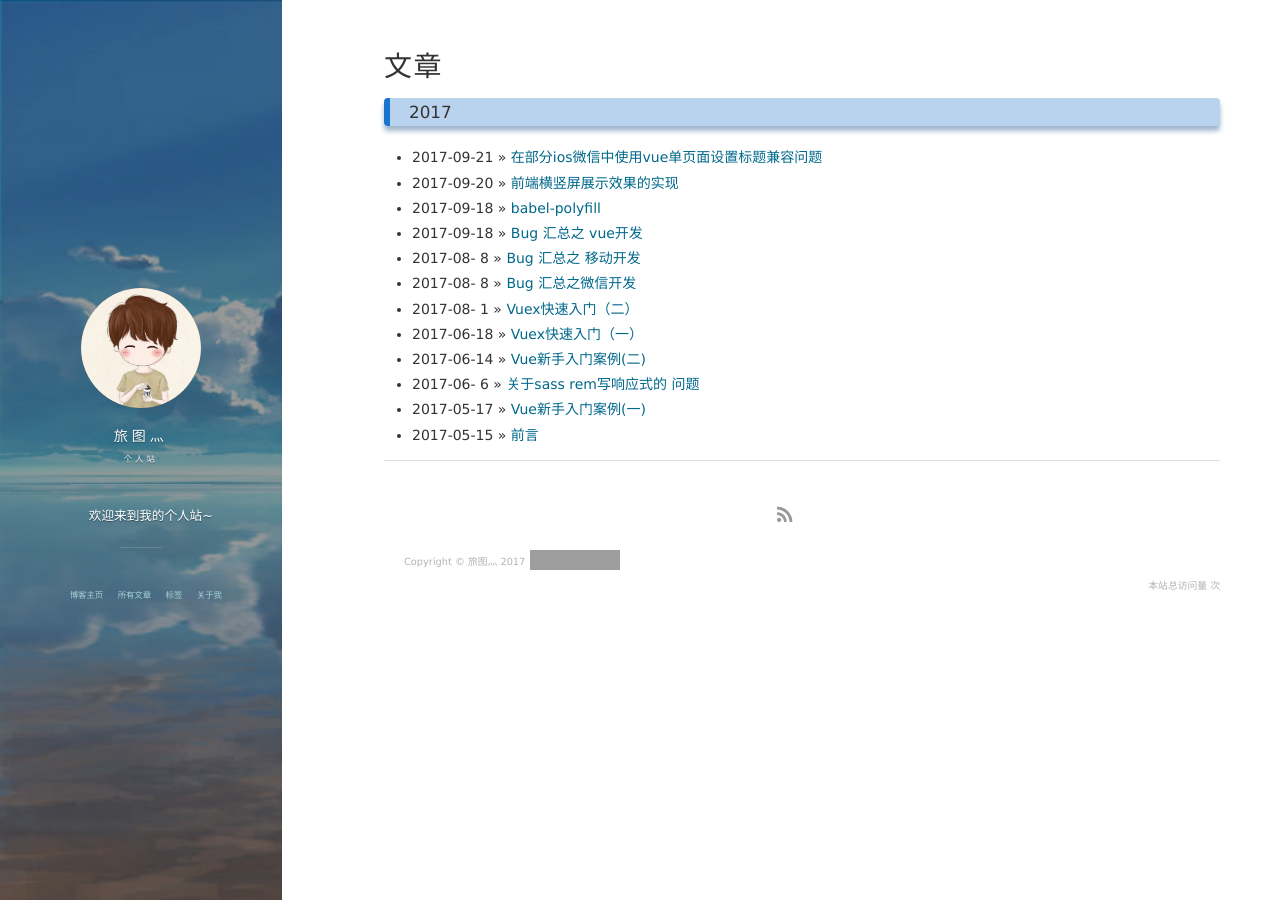
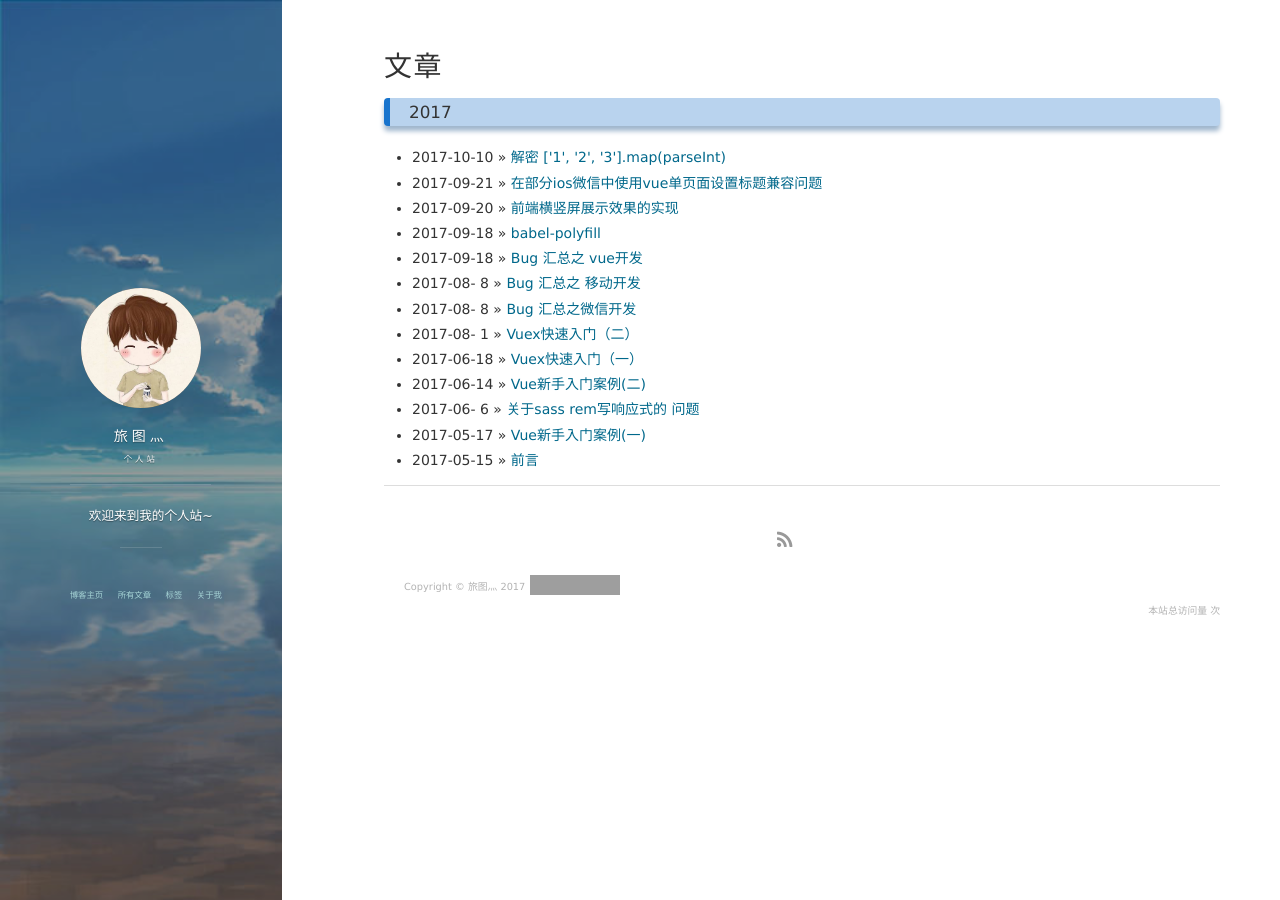
Before and after one commit to xwLyc/xwLyc.github.io, a Jekyll site: the page built from archive.html, in a window 1280 px wide. Built offline with Jekyll 4.4.1, drawn with Linux system fonts in a browser that asks for light colours; nearby versions of some CDN libraries; comment, search, counter and statistics services are not loaded; some of the changed lines change nothing that is shown; grey boxes are pictures that could not be loaded.

Commit message:
解密 ['1', '2', '3'].map(parseInt)

```diff
--- /dev/null
+++ b/_posts/2017-10-10-mapParseInt.md
@@ -0,0 +1,90 @@
+---
+layout: post
+title: "解密 ['1', '2', '3'].map(parseInt) "
+date: 2017-10-10
+description: "为什么 ['1', '2', '3'].map(parseInt) 返回 [1, NaN, NaN]？"
+tag: JavaScript
+---
+在 javascript 中 `['1', '2', '3'].map(parseInt)` 为何返回不是 [1, 2, 3] 却是 [1, NaN, NaN]？
+
+我们首先回顾一下 `parseInt() `个 `map()` 两个函数的用法：
+
+### parseInt() 函数
+
+#### **定义**
+`parseInt()` 函数可解析一个字符串，并返回一个整数。
+
+#### **语法**
+parseInt(string, radix)
+
+| 参数     | 描述           |
+| ------------- | :-------------|
+| string         | 必需。要被解析的字符串。 |
+| radix         | 可选。表示要解析的数字的基数。该值介于 2 ~ 36 之间。 <br>  如果省略该参数或其值为 `0`，则数字将以 10 为基础来解析。 <br> 如果它以 `"0x"` 或 `"0X"` 开头，将以 16 为基数。如果该参数小于 2 或者大于 36，则 `parseInt()` 将返回 `NaN`。 |
+
+#### **注意**
+如果`parseInt(string,radix)`中的, `string`数字大于等于 非零的`radix`也会返回`NaN`
+
+### map() 函数
+
+#### **定义**
+
+The map() method creates a new array with the results of calling a provided function on every element in the calling array.
+
+对数组的每个元素调用定义的回调函数并返回包含结果的新数组。
+
+#### **语法**
+
+arr.map(callback[,thisArg]);
+
+| 参数     | 描述           |
+| ------------- | :-------------|
+| arr         | 必需。一个数组对象。 |
+| callback    | 必需。必需。一个接受**最多**三个参数的函数。对于数组中的每个元素，`map` 方法都会调用 `callback` 函数一次。 <br>这三个参数分别为：<br> `currentValue`  callback的第一个参数，数组中当前被传递的元素。<br> `index`   callback的第二个参数，数组中当前被传递的元素的索引。<br> `array`   callback的第三个参数，调用 map 方法的数组。|
+| thisArg     | 可选。callback 函数里的`this`值 默认是`window`对象 |
+
+### 下面我们将parseInt重新定义，看一下会返回什么？
+
+    var parseInt = function (string, radix, others) {
+        return string + '-' + radix + '-' + others;
+    };
+    ['1','2','3'].map(parseInt);
+
+返回结果如下： ![a](../../../images/2017/10/a.png)
+
+为什么会得到这个数组?
+
+以数组第一个字符串为例，`1-0-1,2,3`是因为`map`的callback返回参数分别是`currentValue：1`，`index：0`，`array：[1,2,3]`（此处被转义）。其他同上。
+
+因为`parseInt`函数接收2个参数，string，radix，如果`map`函数返回了这两个参数，不管意义是否是所期望的，都会将其作为参数执行。
+
+以`1-0-1,2,3`为例，`map(parseInt)`中，parseInt作为callback函数执行的将是：`parseInt('1',0)`（前面那个数字1自动被转换为字符串1），其他同上。
+
+看下面的执行函数结果:
+
+    parseInt('1', 0);
+    parseInt('2', 1);
+    parseInt('3', 2);
+    注意：这里的 parseInt 是没有被重新定义过的。
+
+所以得到1，NaN，NaN;
+
+### 解决方案
+
+那我们如何正常获取到map返回的整数的值呢？？
+
+**方法一：使 parseInt基数 默认为10。**
+
+    function returnInt(element) {
+        return parseInt(element, 10);
+    }
+
+    ['1', '2', '3'].map(returnInt); // [1, 2, 3]
+
+**方法二：使用Number函数**
+
+    ['1', '2', '3'].map(Number); // [1, 2, 3]
+
+**方法三：使用箭头函数**
+
+    ['1', '2', '3'].map(str => parseInt(str)); // [1, 2, 3]
--- a/css/main.css
+++ b/css/main.css
@@ -216,7 +216,7 @@ table {
   line-height: 40px;
   border: 2px solid #363636;
   width: 90%;
-  margin: 50px auto; }
+  margin: 30px auto; }
 
 thead tr:first-child {
   background-color: #E0EEEE;
@@ -240,7 +240,9 @@ th:first-child, td:first-child {
 tbody td {
   font-size: .85em;
   border: 1px solid #363636;
-  padding: 0px 0.8rem;
+  padding: 7px 0.8rem;
+  line-height: 26px;
+
 }
 td:last-child {
   padding-right: 10px;
```
Also changed, not shown: images/2017/10/a.png (added).
